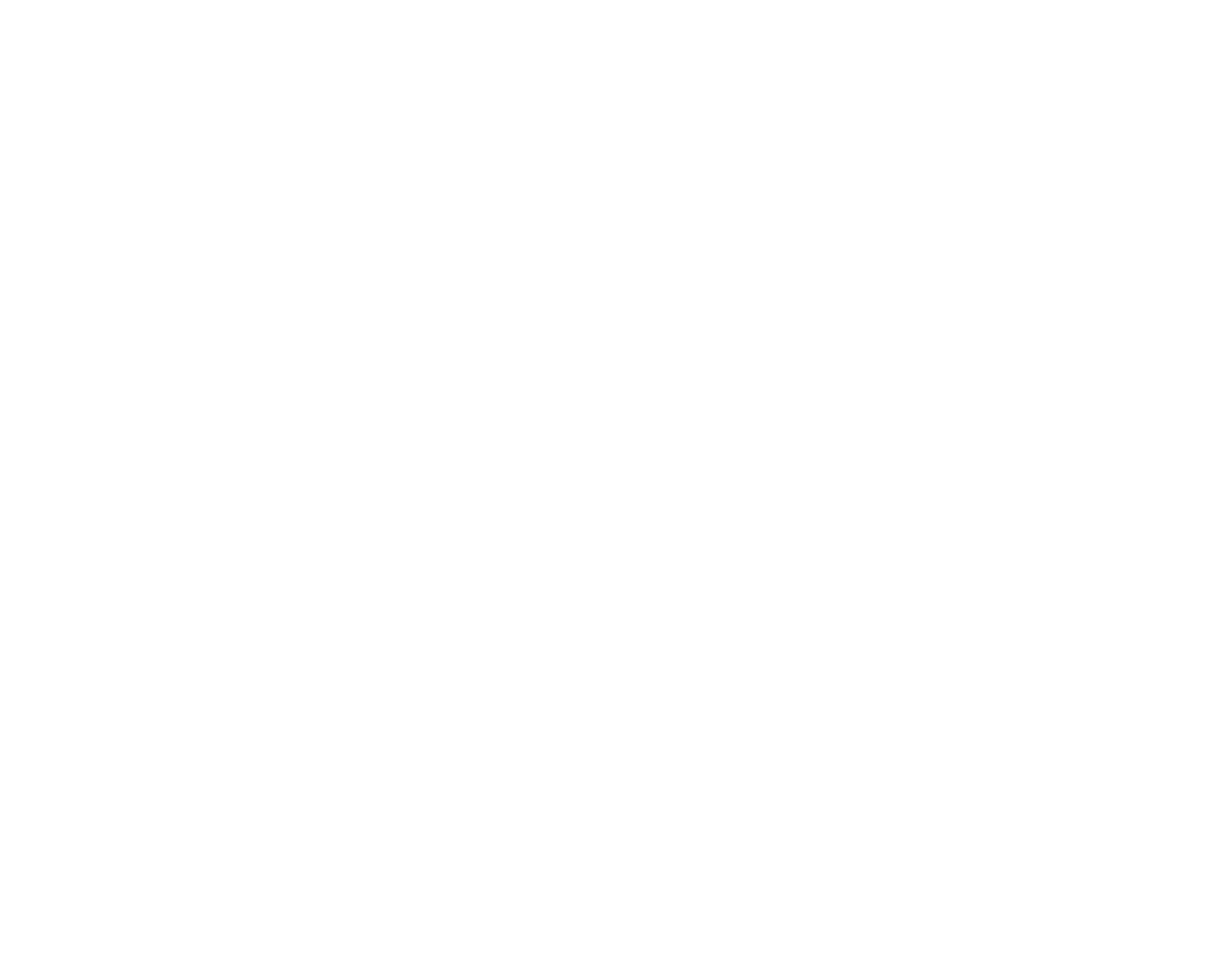
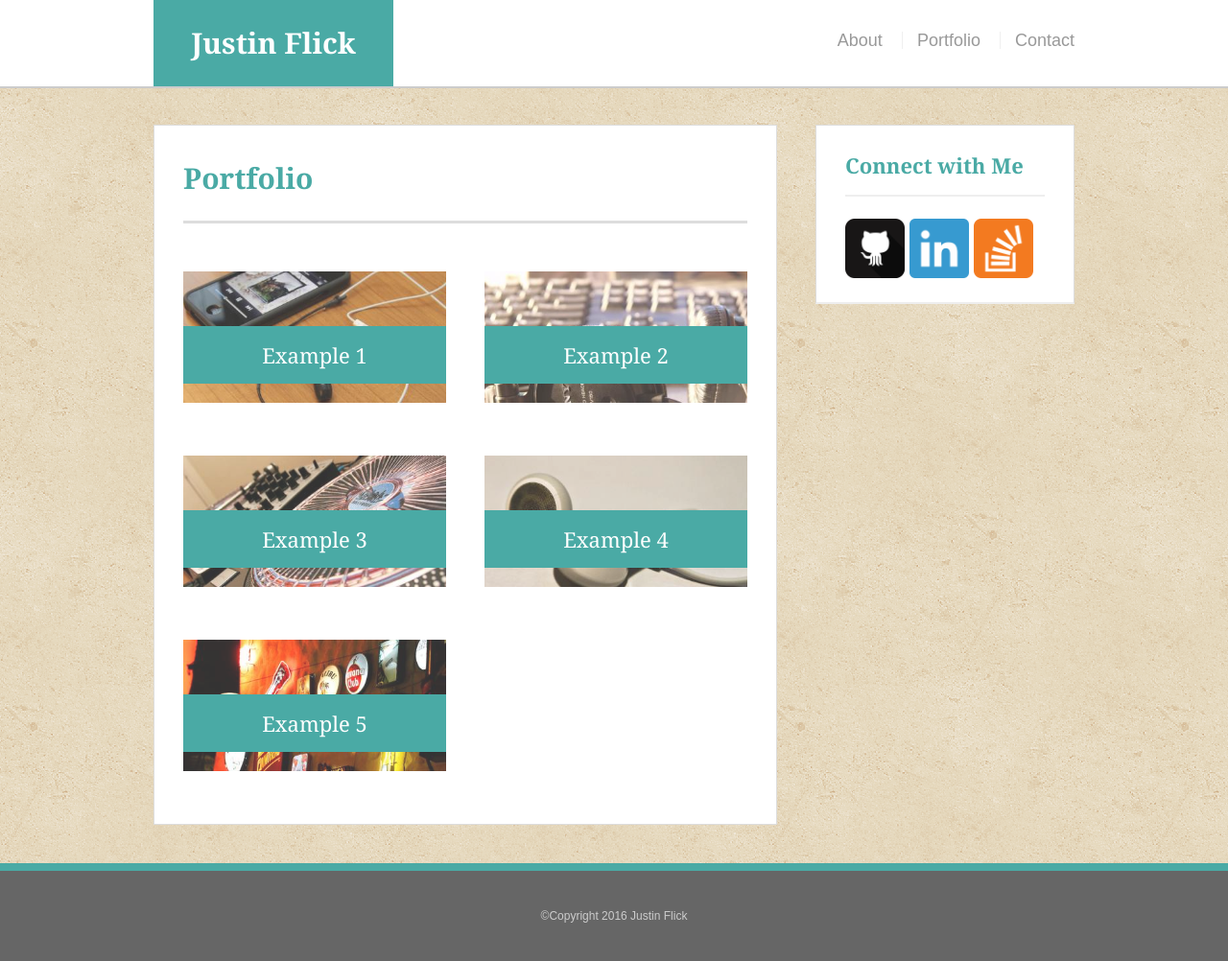
Before and after one commit to j-flick/basic-portfolio, a plain HTML site: page portfolio.html in a window 1280 px wide. Shown: the whole page at 96% size. Before the commit the page ends 800 px from the top, so only its background shows below. Drawn offline with Linux system fonts and the light colour scheme.

Commit message:
updated portfolio

```diff
--- a/assets/css/style.css
+++ b/assets/css/style.css
@@ -0,0 +1,234 @@
+* {
+	box-sizing: border-box;
+}
+
+body {
+	color: #777;
+	font-family: Arial, "Helvetica Neue", Helvetica, sans-serif;
+	line-height: 34px;
+	font-size: 18px;
+	background-image: url(../images/vintage-concrete.png);
+}
+
+.container {
+	width: 100%;
+	max-width: 960px;
+	margin: 0 auto;
+	clear: both;
+}
+
+h1, h2, h3, p {
+	margin-bottom: 20px;
+}
+
+p:last-child {
+	margin-bottom: 0;
+}
+
+h1, h2, h3 {
+	font-family: 'Georgia', Times, Times New Roman, serif;
+	font-weight: 700;
+	color: #4aaaa5;
+}
+
+h1 {
+	font-size: 30px;
+	line-height: 49px;
+	border-bottom: 3px solid #ddd;
+	padding-bottom: 20px;
+}
+
+h2, h3 {
+	font-size: 22px;
+}
+
+/* header */
+
+#masthead {
+	background-color: #fff;
+	margin: 0 0 30px;
+	z-index: 99;
+	color: #fff;
+	overflow: auto;
+	border-bottom: 2px solid #ccc;
+	position: fixed;
+	width: 100%;
+}
+
+#logo {
+	width: 250px;
+	height: 90px;
+	background-color: #4aaaa5;
+	float: left;
+	font-family: 'Georgia', Times, Times New Roman, serif;
+	text-align: center;
+	line-height: 90px;
+	color: #fff;
+	font-weight: 700;
+	font-size: 30px;
+	text-decoration: none;
+}
+
+nav {
+	float: right;
+	margin-top: 25px;
+}
+
+nav a {
+	color: #999;
+	text-decoration: none;
+	margin-left: 15px;
+	display: inline-block;
+	border-left: 1px solid #efefef;
+	padding-left: 15px;
+	line-height: 18px;
+}
+
+nav a:first-child {
+	border-left: 0 none;
+}
+
+nav a:hover {
+	text-decoration: underline;
+}
+
+/* main */
+
+#main-container {
+	padding-top: 130px;
+}
+
+.main-section {
+	background: #fff;
+	padding: 30px;
+	margin: 0 0 40px 0;
+	width: 100%;
+	max-width: 650px;
+	float: left;
+	border: 1px solid #ddd;
+}
+
+.auth-image {
+	width: 200px;
+	height: auto;
+	margin-top: 10px;
+	float: left;
+	margin-right: 25px;
+}
+
+/* sidebar */
+
+.sidebar {
+	background: #fff;
+	padding: 30px;
+	width: 100%;
+	max-width: 270px;
+	float: right;
+	border: 1px solid #ddd;
+	margin-bottom: 20px;
+}
+
+h3, .sidebar, h2 {
+	border-bottom: 2px solid #eee;
+	padding-bottom: 20px;
+	margin-bottom: 15px;
+	line-height: 22px;
+}
+
+.social {
+	width: 62px;
+	height: 62px;
+	margin-top: 8px;
+	margin-right: 5px;
+}
+
+.social:last-child {
+	margin-right: 0;
+}
+
+/* footer */
+
+footer {
+	background: #666;
+	color: #fff;
+	padding: 30px 0;
+	clear: both;
+	border-top: 8px solid #4aaaa5;
+	color: #ccc;
+	font-size: 12px;
+	text-align: center;
+}
+
+/* portfolio */
+
+.work {
+	width: 274px;
+	overflow: auto;
+	position: relative;
+	float: left;
+	margin: 20px 0 25px;
+}
+
+.work:nth-child(even) {
+	margin-right: 40px;
+}
+
+.work img {
+	width: 100%;
+	border: 0 none;
+	opacity: .8;
+}
+
+.work h3 {
+	border-bottom: 0;
+	background: #4aaaa5;
+	color: #fff;
+	text-align: center;
+	position: absolute;
+	bottom: 20px;
+	padding: 15px;
+	width: 100%;
+	line-height: 30px;
+	margin-bottom: 0;
+	font-weight: 300;
+}
+
+/* contact */
+
+#contact-form ul {
+	margin-bottom: 20px;
+}
+
+#contact-form li {
+	margin-bottom: 10px;
+}
+
+label,
+input[type=text],
+input[type=email],
+textarea {
+	display: block;
+	width: 100%;
+}
+
+input[type=text],
+input[type=email],
+textarea {
+	height: 35px;
+	border: 1px solid #ddd;
+	padding: 0 10px;
+	font-size: 14px;
+}
+
+textarea {
+	height: 200px;
+}
+
+input[type=submit] {
+	background: #4aaaa5;
+	border: 0 none;
+	color: #fff;
+	font-size: 18px;
+	padding: 10px 30px;
+	cursor: pointer;
+}
--- a/contact.html
+++ b/contact.html
@@ -0,0 +1,83 @@
+<!DOCTYPE html>
+<html lang="en-us">
+<head>
+	<title>Justin Flick - Contact</title>
+	<meta charset="utf-8">
+	<link rel="stylesheet" type="text/css" href="assets/css/reset.css">
+	<link rel="stylesheet" type="text/css" href="assets/css/style.css">
+</head>
+<body>
+
+	<header id="masthead">
+
+		<div class="container">
+
+			<a href="index.html" id="logo">Justin Flick</a>
+
+			<nav>
+				<a href="index.html">About</a>
+				<a href="portfolio.html">Portfolio</a>
+				<a href="contact.html">Contact</a>
+			</nav>
+
+		</div>
+
+	</header>
+
+	<div id="main-container" class="container">
+
+		<section class="main-section">
+
+			<h1>Contact</h1>
+
+			<form id="contact-form">
+
+				<ul>
+					<li>
+						<label for="name">Name</label>
+						<input type="text" name="name" id="name" placeholder="John Smith" required="required">
+					</li>
+					<li>
+						<label for="email">E-mail</label>
+						<input type="text" name="email" id="email" placeholder="example@gmail.com" required="required">
+					</li>
+					<li>
+						<label for="message">Message</label>
+						<textarea id="message" name="message" required="required"></textarea>
+					</li>
+				</ul>
+
+				<input type="submit" name="submit">
+
+			</form>
+
+		</section>
+
+
+		<section class="sidebar">
+
+			<div id="connect">
+
+				<h2>Connect with Me</h2>
+				<a href="https://github.com/j-flick" target="_blank"><img src="assets/images/github.png" class="social" alt="Github" width="50px" height="50px" /></a>
+				<a href="https://www.linkedin.com/in/justin-flick-6a168b149/" target="_blank"><img src="assets/images/linkedin.png" class="social" alt="LinkedIn" width="50px" height="50px" /></a>
+				<a href="https://stackoverflow.com/users/8464805/j-flick" target="_blank"><img src="assets/images/stackoverflow.png" class="social" alt="Stack Overflow" width="50px" height="50px" /></a>
+
+			</div>
+
+		</section>
+
+	</div>
+
+	<footer>
+
+		<div class="container">
+
+			<p>&copy;Copyright 2016 Justin Flick</p>
+
+		</div>
+
+	</footer>
+
+</body>
+</html>
--- a/portfolio.html
+++ b/portfolio.html
@@ -0,0 +1,88 @@
+<!DOCTYPE html>
+<html lang="en-us">
+<head>
+	<title>Justin Flick - Portfolio</title>
+	<meta charset="utf-8">
+	<link rel="stylesheet" type="text/css" href="assets/css/reset.css">
+	<link rel="stylesheet" type="text/css" href="assets/css/style.css">
+</head>
+<body>
+
+	<header id="masthead">
+
+		<div class="container">
+
+			<a href="index.html" id="logo">Justin Flick</a>
+
+			<nav>
+				<a href="index.html">About</a>
+				<a href="portfolio.html">Portfolio</a>
+				<a href="contact.html">Contact</a>
+			</nav>
+
+		</div>
+
+	</header>
+
+	<div id="main-container" class="container">
+
+		<section class="main-section">
+
+			<h1>Portfolio</h1>
+
+
+			<div class="work">
+				<img src="assets/images/portfolio-1.jpg" alt="Example 1" class="auth-image" />
+				<h3>Example 1</h3>
+			</div>
+
+			<div class="work">
+				<img src="assets/images/portfolio-2.jpg" alt="Example 2" class="auth-image" />
+				<h3>Example 2</h3>
+			</div>
+
+			<div class="work">
+				<img src="assets/images/portfolio-3.jpg" alt="Example 3" class="auth-image" />
+				<h3>Example 3</h3>
+			</div>
+
+			<div class="work">
+				<img src="assets/images/portfolio-4.jpg" alt="Example 4" class="auth-image" />
+				<h3>Example 4</h3>
+			</div>
+
+			<div class="work">
+				<img src="assets/images/portfolio-5.jpg" alt="Example 5" class="auth-image" />
+				<h3>Example 5</h3>
+			</div>
+
+		</section>
+
+
+		<section class="sidebar">
+
+			<div id="connect">
+
+				<h2>Connect with Me</h2>
+				<a href="https://github.com/j-flick" target="_blank"><img src="assets/images/github.png" class="social" alt="Github" width="50px" height="50px" /></a>
+				<a href="https://www.linkedin.com/in/justin-flick-6a168b149/" target="_blank"><img src="assets/images/linkedin.png" class="social" alt="LinkedIn" width="50px" height="50px" /></a>
+				<a href="https://stackoverflow.com/users/8464805/j-flick" target="_blank"><img src="assets/images/stackoverflow.png" class="social" alt="Stack Overflow" width="50px" height="50px" /></a>
+
+			</div>
+
+		</section>
+
+	</div>
+
+	<footer>
+
+		<div class="container">
+
+			<p>&copy;Copyright 2016 Justin Flick</p>
+
+		</div>
+
+	</footer>
+
+</body>
+</html>
```
Also changed, not shown: index.html (+49 -11 lines), assets/images/about-pic.jpg (added), assets/images/portfolio-1.jpg (added), assets/images/portfolio-2.jpg (added), assets/images/portfolio-3.jpg (added), assets/images/portfolio-4.jpg (added), assets/images/portfolio-5.jpg (added), 1 other file.
